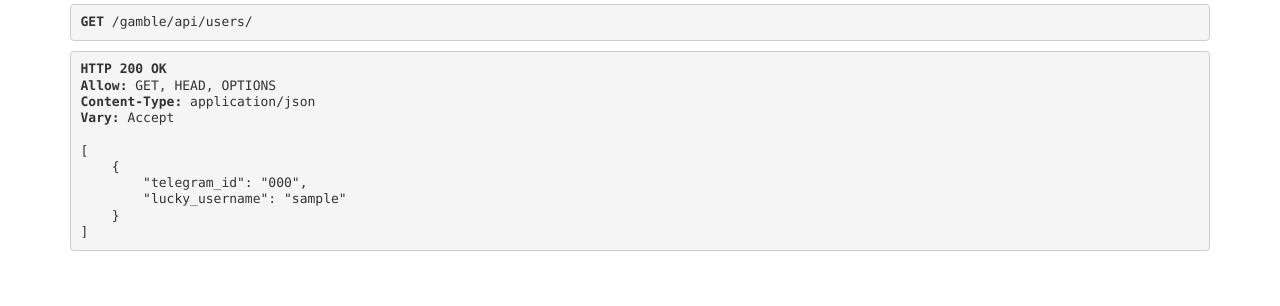
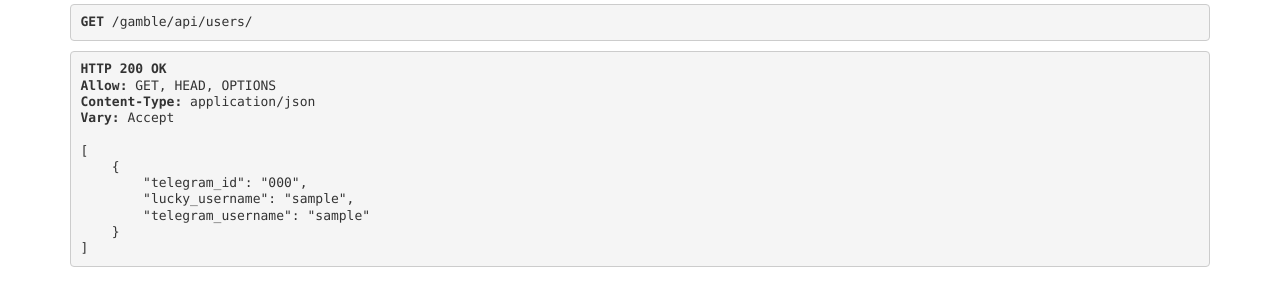
Before and after one commit to two-potato/gamble, a Django app: page /gamble/api/users/ in a window 1280 px wide. Shown: the part 277-583 px from the top of the page. Run offline with Django 5.2, Linux system fonts and the light colour scheme; tables that the repository leaves empty hold one stand-in row (values such as "Sample post"); some libraries are stand-ins or nearby versions.

Commit message:
add username v0.0.2

```diff
--- a/web/apps/gamble/admin.py
+++ b/web/apps/gamble/admin.py
@@ -7,5 +7,6 @@ class RegisteredUserAdmin(admin.ModelAdmin):
 
     list_display = (
         "telegram_id",
+        "telegram_username",
         "lucky_username",
     )
--- a/web/apps/gamble/models.py
+++ b/web/apps/gamble/models.py
@@ -3,6 +3,7 @@ from django.db import models
 
 class RegisteredUser(models.Model):
     telegram_id = models.CharField(max_length=255)
+    telegram_username = models.CharField(max_length=255)
     lucky_username = models.CharField(max_length=255)
 
     def __str__(self):
--- a/web/apps/gamble/serializers.py
+++ b/web/apps/gamble/serializers.py
@@ -5,4 +5,4 @@ from .models import RegisteredUser
 class RegisteredUserSerializer(serializers.ModelSerializer):
     class Meta:
         model = RegisteredUser
-        fields = ["telegram_id", "lucky_username"]
+        fields = ["telegram_id", "lucky_username", 'telegram_username']
--- a/web/apps/gamble/views.py
+++ b/web/apps/gamble/views.py
@@ -7,7 +7,6 @@ from .models import RegisteredUser
 from rest_framework import generics
 from .serializers import RegisteredUserSerializer
 from .forms import RegistrationForm
-import random
 
 
 class RegisterView(View):
@@ -25,6 +24,12 @@ class RegisterView(View):
                 return JsonResponse(
                     {"status": "error", "message": "Invalid Telegram ID"}
                 )
+            telegram_username = request.POST.get("telegram_username")
+            # telegram_username = "John"
+            if not telegram_username:
+                return JsonResponse(
+                    {"status": "error", "message": "Invalid Telegram Username"}
+                )
 
             lucky_username = form.cleaned_data["lucky_username"]
 
@@ -34,7 +39,9 @@ class RegisterView(View):
                 )
 
             RegisteredUser.objects.create(
-                telegram_id=telegram_id, lucky_username=lucky_username
+                telegram_id=telegram_id,
+                telegram_username=telegram_username,
+                lucky_username=lucky_username,
             )
             return JsonResponse({"status": "success"})
         return render(request, self.template_name, {"form": form})
```
Also changed, not shown: bot/main.py (+6 -5 lines), web/templates/index.html (+18 -2 lines).
